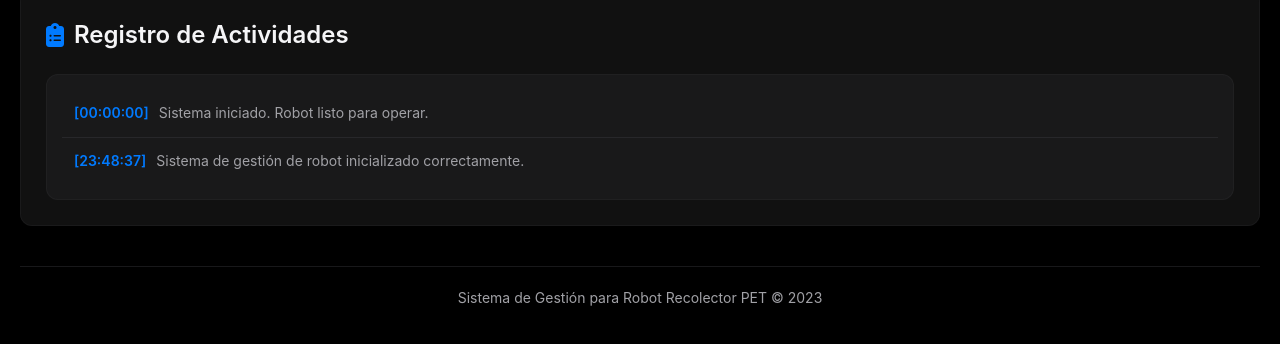
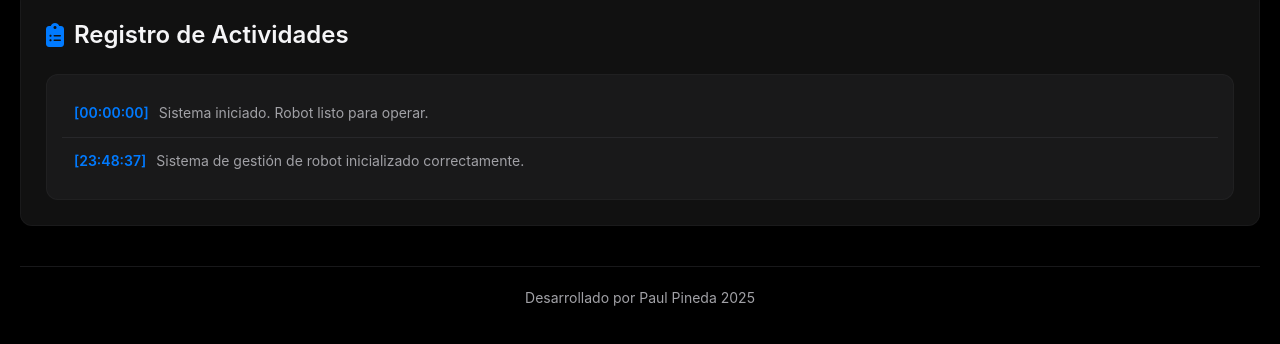
Before and after one commit to paulpinedaj/sedna_robotica, a plain HTML site: page index.html in a window 1280 px wide. Shown: the part 2359-2703 px from the top of the page. Drawn offline with nearby package versions, Linux system fonts and the light colour scheme.

Commit message:
Update index.html

```diff
--- a/index.html
+++ b/index.html
@@ -1281,7 +1281,7 @@
         </div>
 
         <footer>
-            <p>Sistema de Gestión para Robot Recolector PET &copy; 2023</p>
+            <p>Desarrollado por Paul Pineda 2025</p>
         </footer>
     </div>
 
```
